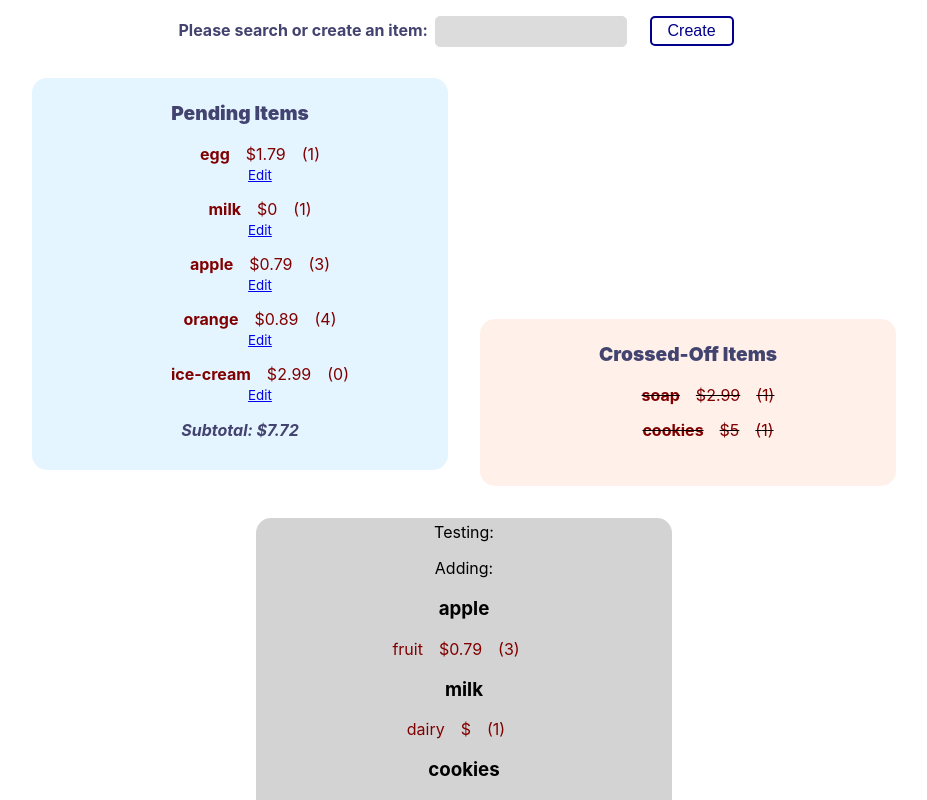
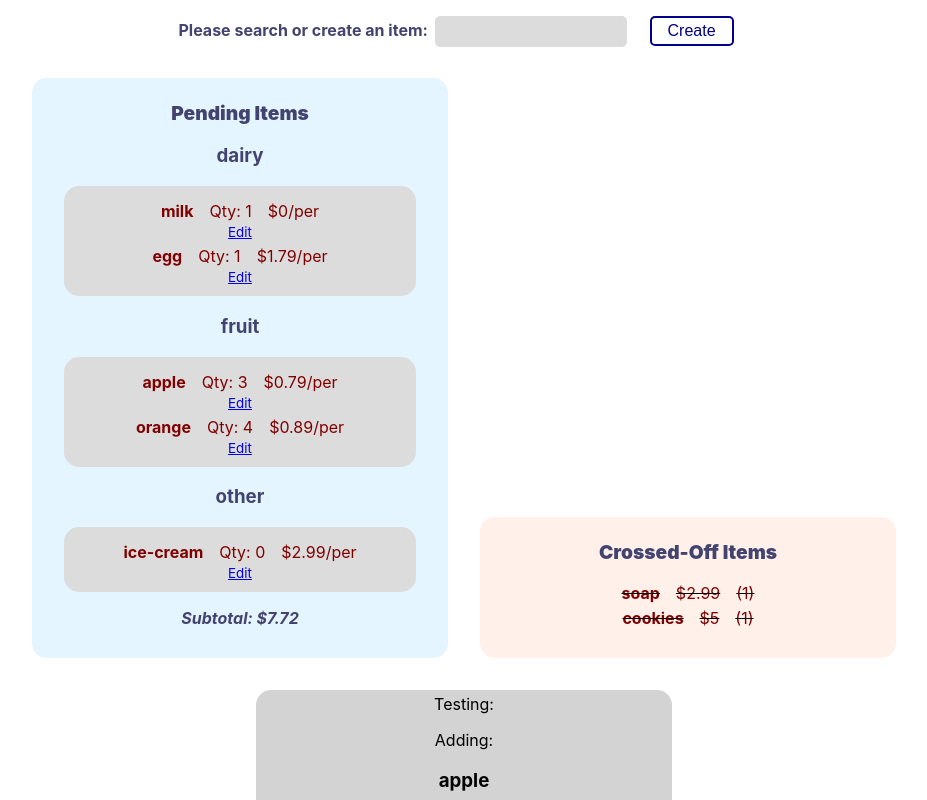
Before and after one commit to geeeedev/opstx-shopping-list-app, a React (Create React App) app: page / in a window 1280 px wide. Shown: the top 800 px of the page, without its empty margins (176-1103 px from the left). Built offline with nearby package versions, Linux system fonts and the light colour scheme.

Commit message:
subtotal - improved/cleaned up categorized items - added - finally working!

```diff
--- a/src/components/ShoppingList.js
+++ b/src/components/ShoppingList.js
@@ -7,16 +7,18 @@ import {
   DisplayContainer,
   DisplayPending,
   DisplayCrossedOff,
+  Section,
   ListHeader,
-    PendingLi,
-    CrossedOffLi,
+  CategoryHeader,
+  PendingItem,
+  CrossedOffItem,
   Subtotal,
   EachItem,
   EachItemName,
+  ItemInCategory,
   A,
 } from "./StyledCSS";
 import EditItem from "./EditItem";
-
 
 // // could possibly break these out into their own components
 // // and import them to be used
@@ -152,7 +154,6 @@ const ShoppingList = () => {
   const [editActive, setEditActive] = useState(false);
   const [itemToEdit, setItemToEdit] = useState(null);
 
-
   const handleAddNew = (e) => {
     e.preventDefault();
 
@@ -208,6 +209,35 @@ const ShoppingList = () => {
     setDisplayList(updatedList);
   };
 
+  const calcSubtotal = displayList
+    .filter((item) => item.isCrossedOff === false)
+    .map((item) => item.price * item.quantity)
+    .reduce((a, b) => a + b, 0)
+    .toFixed(2);
+
+  /**
+   * creating a categorized display list
+   *  {
+   *  "Fruit": [apple, ...]
+   *  "Dairy": [milk, ...]
+   *   ...
+   * }
+   */
+  const categoriedDisplayList = displayList
+    .filter((item) => item.isCrossedOff === false)
+    .reduce((catObj, item) => {
+      if (!catObj.hasOwnProperty(item.category)) {
+        catObj[item.category] = [];
+      }
+      catObj[item.category].push(item);
+      return catObj;
+    }, {});
+
+  /**
+   * sorted the categorized list into its own array list
+   * ["Dairy", "Fruit", "Others"]
+   */
+  const sortedCategory = Object.keys(categoriedDisplayList).sort();
 
   return (
     <>
@@ -230,45 +260,46 @@ const ShoppingList = () => {
 
       <DisplayPending>
         <ListHeader> Pending Items </ListHeader>
-        <ul>
-          {displayList
-            .filter((item) => item.isCrossedOff === false)
-            .sort((a, b) =>
-              a.category > b.category
-                ? 1
-                : a.category === b.category
-                ? a.itemName > b.itemName
-                  ? 1
-                  : -1
-                : -1
-            )
-            // sorted by category and then itemName; not ideal clean up later
-            // Credit: researched and found above sorting solution from:
-            // https://flaviocopes.com/how-to-sort-array-of-objects-by-property-javascript/
-            .map((item, idx) => {
+        {/* [dairy, fruit, other, snacks] */}
+        {/* {dairy:[item, item],
+            fruit:[]
+        */}
+        {
+          sortedCategory.map((cat, catIdx) => {
+            return (
+              <Section key={catIdx}>
+                <CategoryHeader>{cat}</CategoryHeader>
+                <ItemInCategory>
+                  {categoriedDisplayList[cat].map((item, itemIdx) => {
                     return (
                         <>
-                  <PendingLi key={idx} onClick={(e) => handleCrossOff(e, item)}>
+                          <PendingItem
+                            key={itemIdx}
+                            onClick={(e) => handleCrossOff(e, item)}
+                          >
                             <EachItemName>{item.itemName}</EachItemName>
-                    <EachItem>${item.price ? item.price : "0"}</EachItem>
-                    <EachItem>({item.quantity ? item.quantity : "0"})</EachItem>
-                  </PendingLi>
+
+                            <EachItem>
+                              Qty: {item.quantity ? item.quantity : "0"}
+                            </EachItem>
+                            <EachItem>${item.price ? item.price : "0"}/per</EachItem>
+                          </PendingItem>
                           <A href="#" onClick={(e) => handleEditing(e, item)}>
                             Edit
                           </A>
                         </>
+                      )
+                    }
+                  )}
+                </ItemInCategory>
+              </Section>
             );
-            })}
-        </ul>
-        <Subtotal>Subtotal: ${displayList
-    .filter((item) => item.isCrossedOff === false)
-    .map((item) => item.price * item.quantity)
-    .reduce((a, b) => a + b, 0)
-    .toFixed(2)}</Subtotal>
+          })
+        }
+        {calcSubtotal > 0 && <Subtotal>Subtotal: ${calcSubtotal}</Subtotal>}
       </DisplayPending>
       <DisplayCrossedOff>
         <ListHeader> Crossed-Off Items </ListHeader>
-        <ul>
           {displayList
             .filter((item) => item.isCrossedOff === true)
             .sort((a, b) =>
@@ -286,18 +317,17 @@ const ShoppingList = () => {
             .map((item, idx) => {
               return (
                 <>
-                  <CrossedOffLi
+                  <CrossedOffItem
                     key={idx}
                     onClick={(e) => handleCrossOff(e, item)}
                   >
                     <EachItemName>{item.itemName}</EachItemName>
                     <EachItem>${item.price ? item.price : "0"}</EachItem>
                     <EachItem>({item.quantity ? item.quantity : "0"})</EachItem>
-                  </CrossedOffLi>
+                  </CrossedOffItem>
                 </>
               );
             })}
-        </ul>
       </DisplayCrossedOff>
       {editActive && (
         <EditItem
--- a/src/components/StyledCSS.js
+++ b/src/components/StyledCSS.js
@@ -56,12 +56,41 @@ export const ListHeader = styled.h3`
   color: #434370;
 `;
 
-export const PendingLi = styled.li`
-  list-style-type: none;
-  margin-top: 15px;
+export const CategoryHeader = styled.h3`
+  color: #434370;
 `;
 
-export const CrossedOffLi = styled(PendingLi)`
+export const Section = styled.section`
+  // outline: 1px dotted red;
+`;
+
+export const ItemInCategory = styled.div`
+  width: auto;
+  width: 25vw;
+  height: auto;
+  text-align: center;
+  padding: 0.25em 1em;
+  padding-top: 10px;
+  padding-bottom: 10px;
+  // font-size: 1em;
+  // margin: 1em;
+  //   display: flex;
+  //   justify-content: center;
+  display: inline-block;
+  text-align: center;
+  border-radius: 15px;
+  background: Gainsboro;
+`;
+
+export const PendingItem = styled.div`
+  width: auto;
+  height: 20px;
+  text-align: center;
+  margin-top: 5px;
+  // outline: 1px dotted blue;
+`;
+
+export const CrossedOffItem = styled(PendingItem)`
   text-decoration: line-through;
 `;
 
```
Lines whose indentation alone changed are shown as unchanged.
